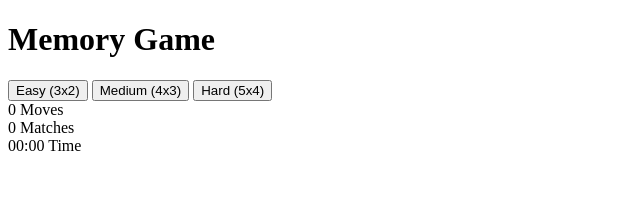
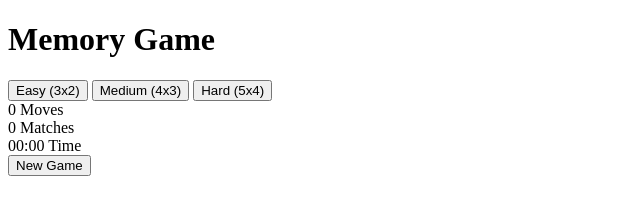
Before and after one commit to Ahmed8881/Memory-Game, a plain HTML site: page index.html in a window 1280 px wide. Shown: the whole page, without its empty margins (0-640 px from the left). Drawn offline with Linux system fonts and the light colour scheme.

Commit message:
Add reset button to game controls in HTML for Memory Game

```diff
--- a/index.html
+++ b/index.html
@@ -31,6 +31,8 @@
                 <span class="stat-label">Time</span>
             </div>
                     <div class="game-board easy" id="gameBoard"></div>
+                            <button class="reset-btn" id="resetBtn">New Game</button>
+
 
         </div>
     <script src="script.js" defer></script>
```
